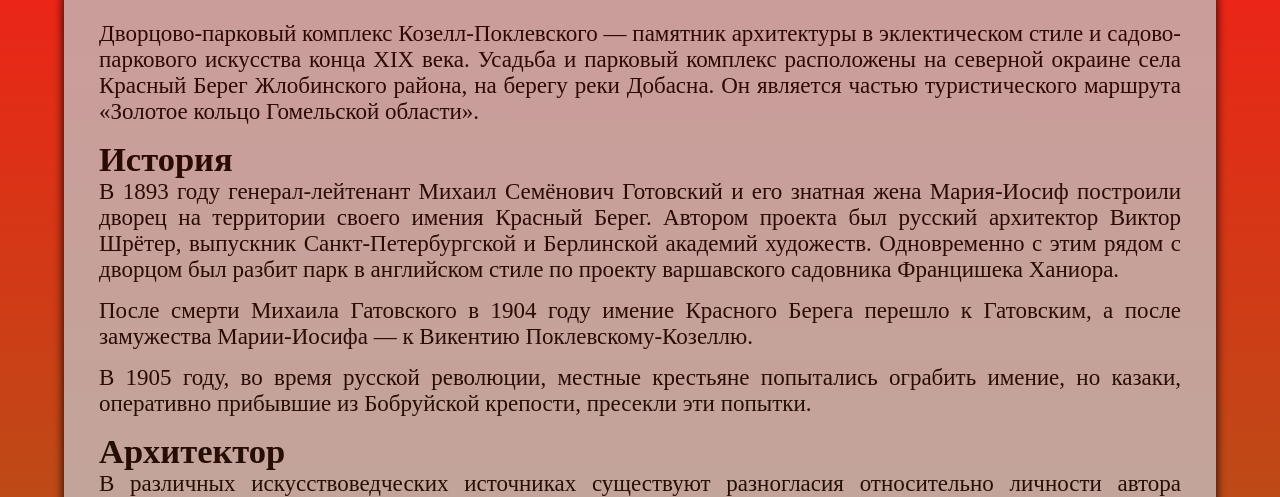
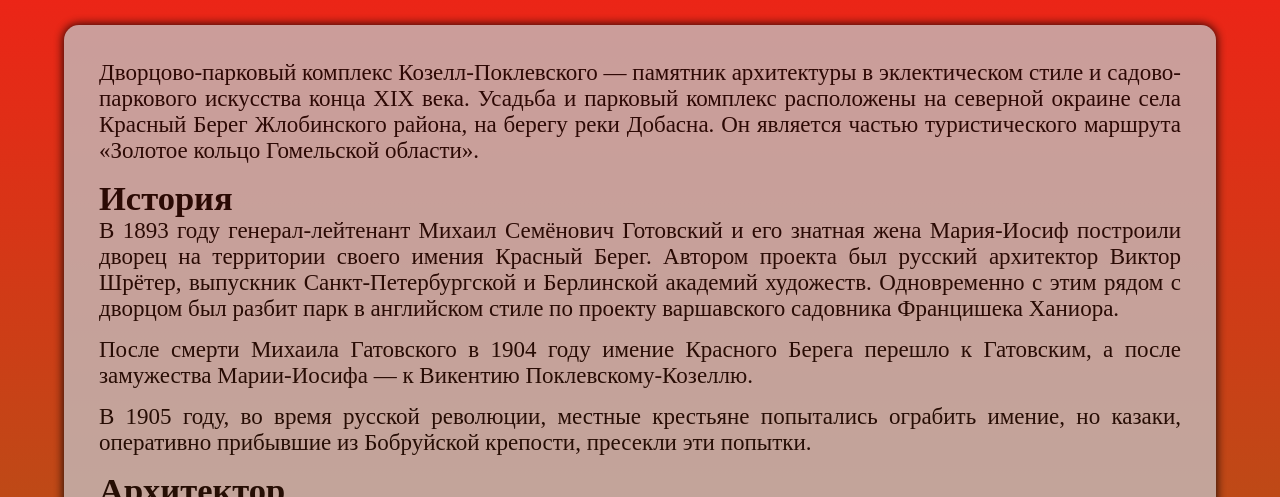
Before and after one commit to ilonmassks1-max/my-firs-site, a plain HTML site: page kozel.html in a window 1280 px wide. Shown: the part 631-1128 px from the top of the page. Drawn offline with Linux system fonts and the light colour scheme.

Commit message:
Update kozel.html

```diff
--- a/kozel.html
+++ b/kozel.html
@@ -5,7 +5,7 @@
     <meta charset="UTF-8">
     <meta name="viewport" content="width=device-width, initial-scale=1.0">
     <title>Дворец Козелл-Поклёвских</title>
-    <link rel="stylesheet" href="./css/style.css">
+    <link rel="stylesheet" href="./css/zamok.css">
     <link rel="stylesheet" href="./css/animate.css">
 </head>
 
```
